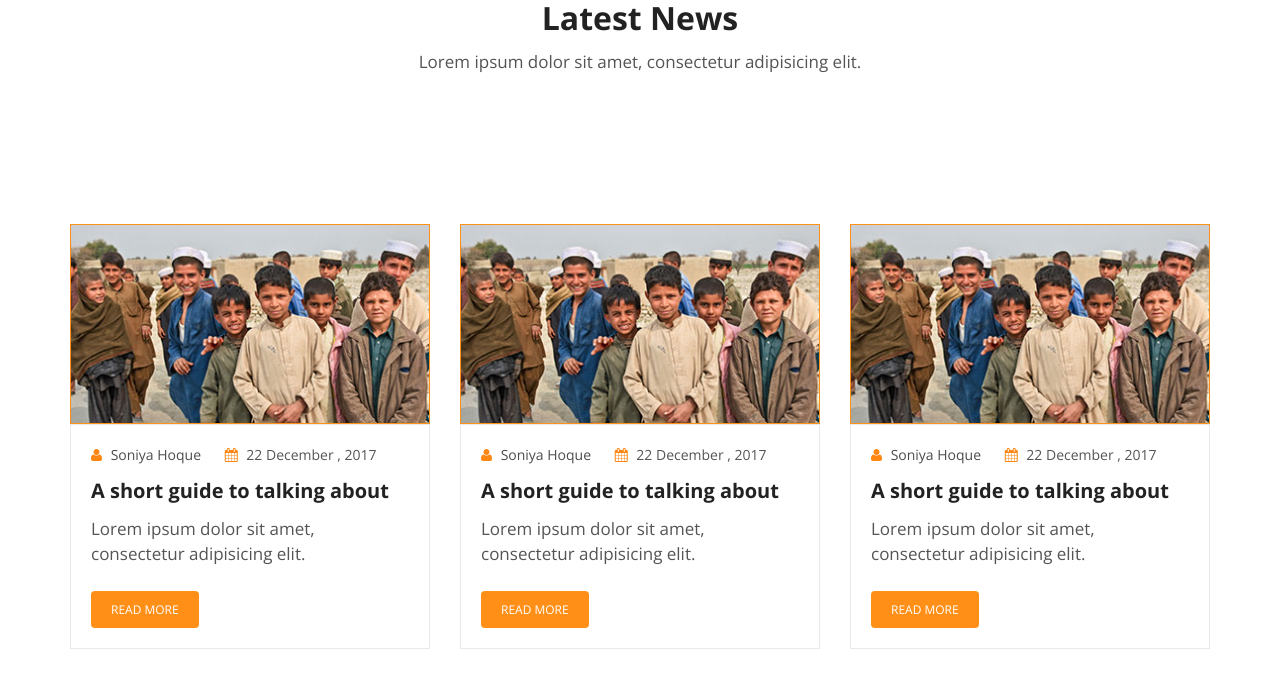
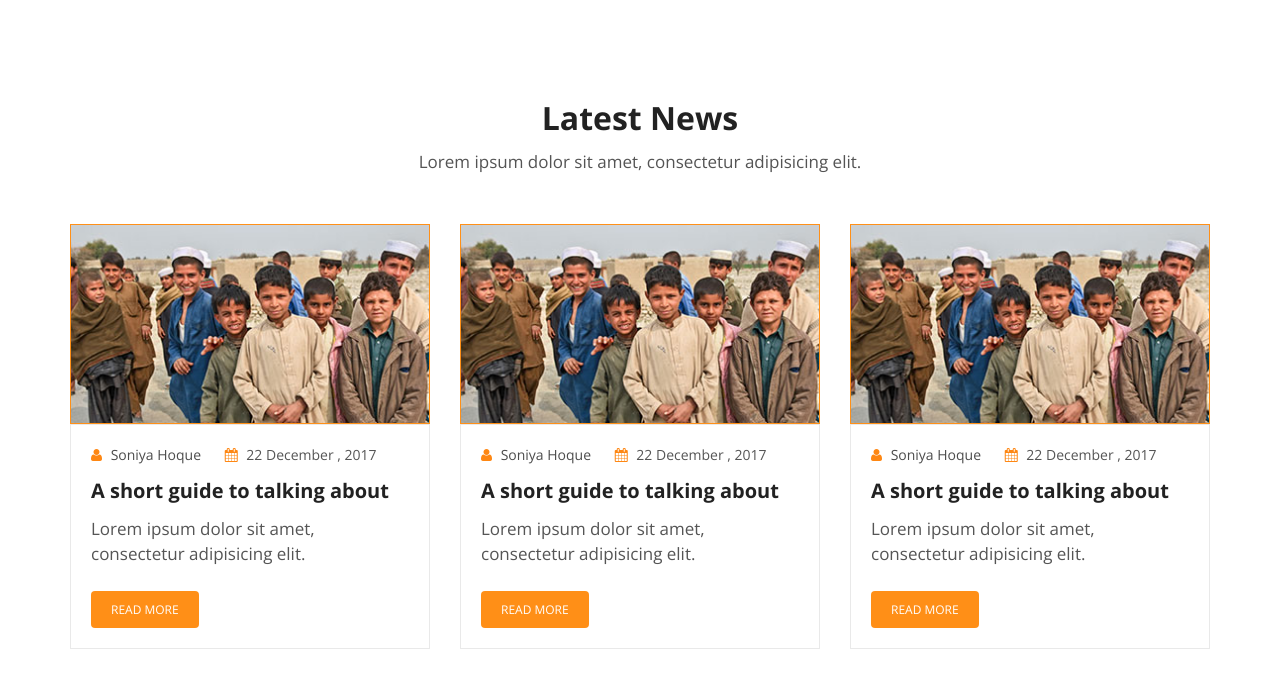
Before and after one commit to soniyahq/soniya.github.io, a plain HTML site: page index.html in a window 1280 px wide. Drawn offline with nearby package versions, Linux system fonts and the light colour scheme.

Commit message:
section-top

```diff
--- a/assets/css/style.css
+++ b/assets/css/style.css
@@ -32,7 +32,7 @@ body {
     color: #555555;
 }
 a:hover { text-decoration: none }
-.single-blog-box{
+.section-title{
     margin-top: 100px;
 }
 .bog-box-bg-1{
```
